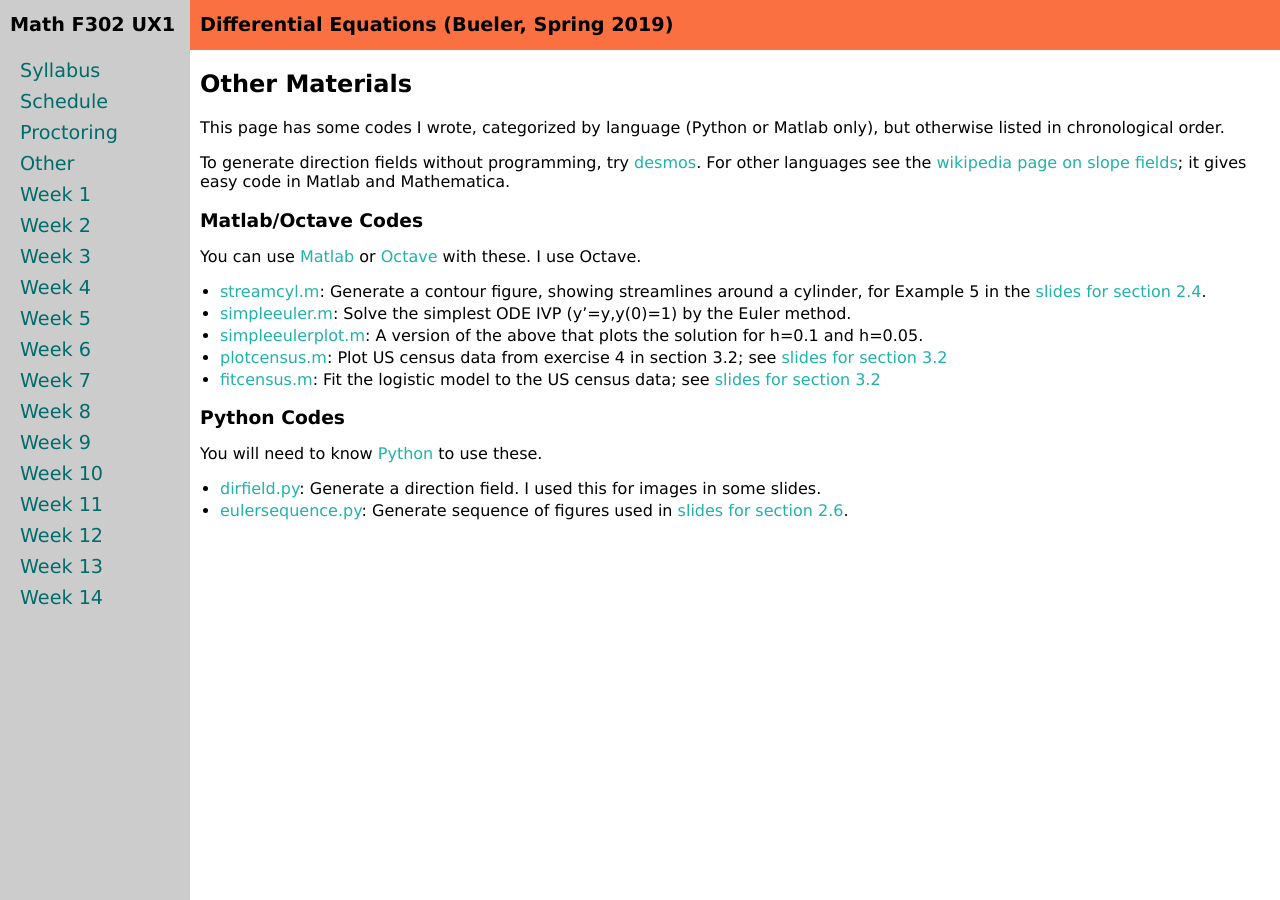
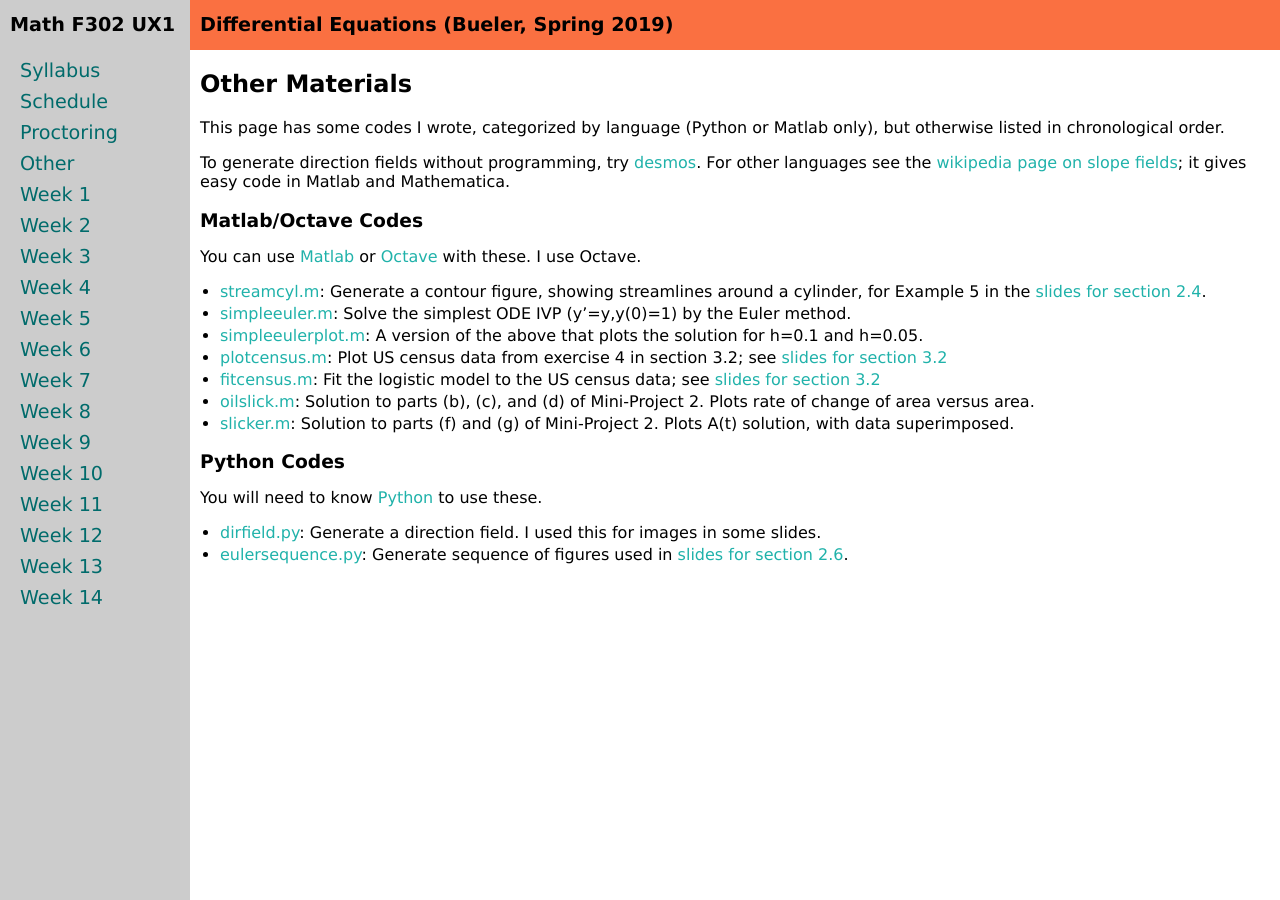
Before and after one commit to bueler/math302, a Jekyll site: the page built from other.md, in a window 1280 px wide. Built offline with Jekyll 4.4.1, drawn with Linux system fonts in a browser that asks for light colours.

Commit message:
post codes from MP2 solutions

```diff
--- a/other.md
+++ b/other.md
@@ -18,6 +18,8 @@ You can use [Matlab](https://www.mathworks.com/products/matlab.html) or [Octave]
 * [simpleeulerplot.m](assets/codes/simpleeulerplot.m): A version of the above that plots the solution for h=0.1 and h=0.05.
 * [plotcensus.m](assets/codes/plotcensus.m): Plot US census data from exercise 4 in section 3.2; see [slides for section 3.2](assets/slides/3-2.pdf)
 * [fitcensus.m](assets/codes/fitcensus.m): Fit the logistic model to the US census data; see [slides for section 3.2](assets/slides/3-2.pdf)
+* [oilslick.m](assets/codes/oilslick.m): Solution to parts (b), (c), and (d) of Mini-Project 2.  Plots rate of change of area versus area.
+* [slicker.m](assets/codes/slicker.m): Solution to parts (f) and (g) of Mini-Project 2.  Plots A(t) solution, with data superimposed.
 
 ### Python Codes
 
```
Also changed, not shown: 2 other files.
